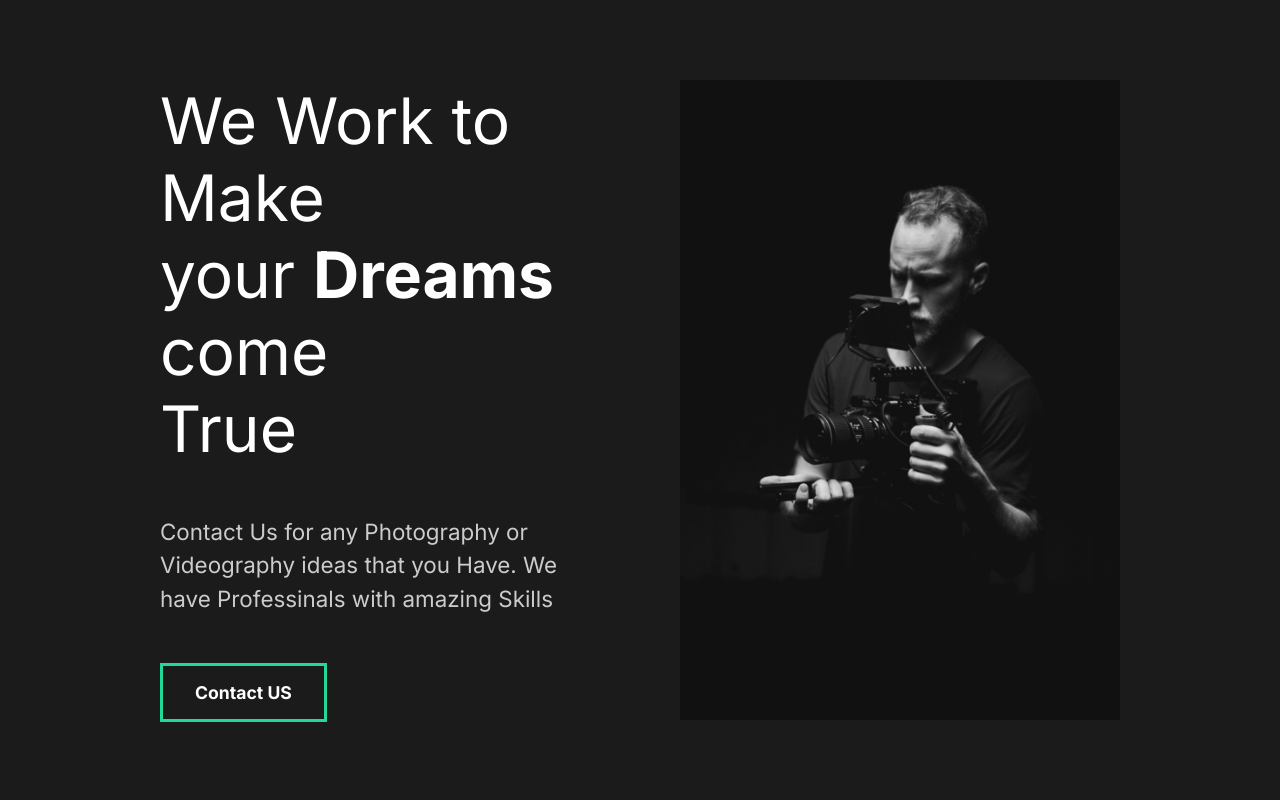
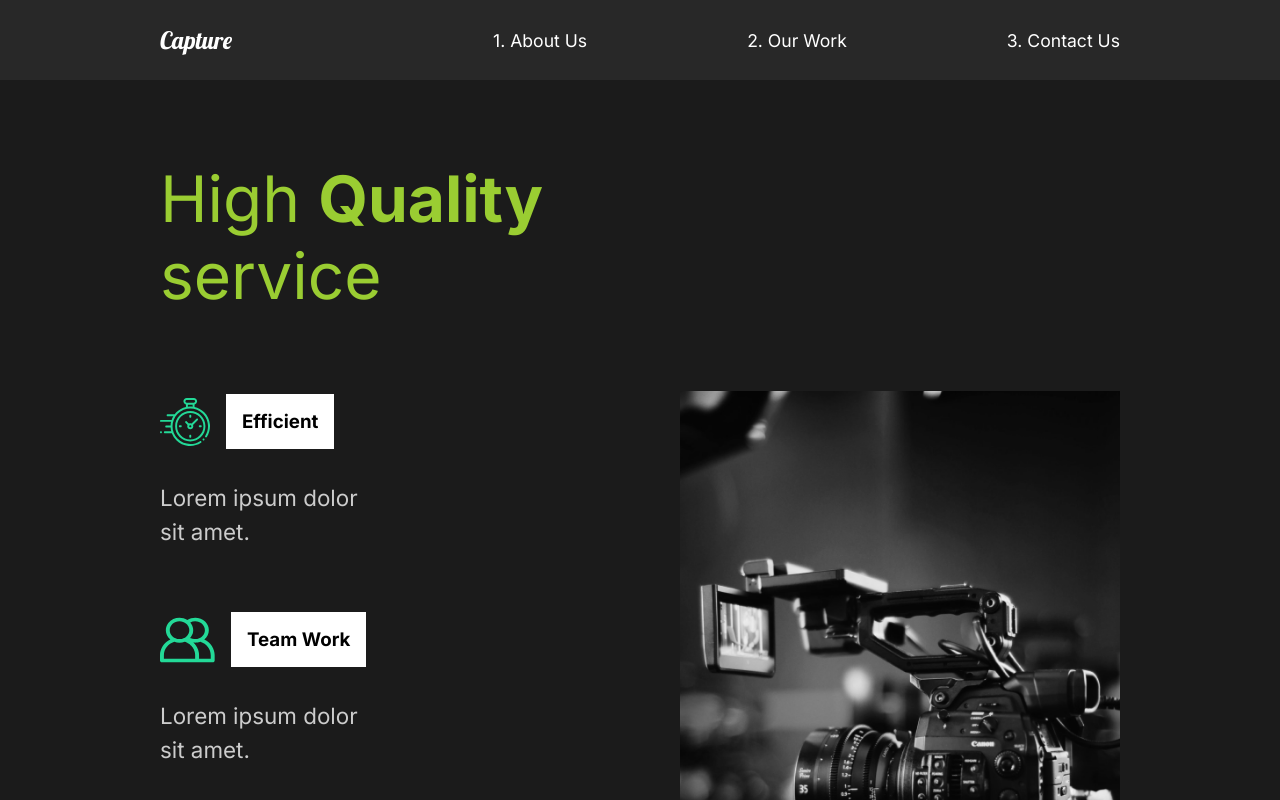
Before and after one commit to Shivam327/Capture, a React (Create React App) app: page / in a window 1280 px wide. Shown: the top 800 px of the page. Built offline with nearby package versions, Linux system fonts and the light colour scheme; the HTML template or start-up script is replaced by a standard one.

Commit message:
Navbar Added

```diff
--- a/src/App.js
+++ b/src/App.js
@@ -3,10 +3,12 @@
 import GlobalStyle from "./Components/GlobalStyle";
 //Pages
 import AboutUS from "./Pages/AboutUs";
+import Navbar from "./Components/NavComponent";
 
 function App() {
   return (
     <div className="App">
+      <Navbar />
       <GlobalStyle />
       <AboutUS />
     </div>
--- a/src/Components/FaqSection.jsx
+++ b/src/Components/FaqSection.jsx
@@ -1,8 +1,10 @@
+/* eslint-disable no-unused-vars */
 import React from "react";
-
+import { About, Description, Hide, Image } from "../styles";
+import styled from "styled-components";
 const FaqSection = () => {
   return (
-    <div className="faq">
+    <Faq>
       <h2>
         Any Questions <span>FAQ</span>
       </h2>
@@ -15,6 +17,7 @@
             Laudantium, nobis..
           </p>
         </div>
+        <div className="faq-line"></div>
       </div>
 
       <div className="question">
@@ -26,6 +29,7 @@
             Laudantium, nobis..
           </p>
         </div>
+        <div className="faq-line"></div>
       </div>
       <div className="question">
         <h4>Diffrent Payment Method</h4>
@@ -36,6 +40,7 @@
             Laudantium, nobis..
           </p>
         </div>
+        <div className="faq-line"></div>
       </div>
       <div className="question">
         <h4>What Products are Offered</h4>
@@ -46,9 +51,37 @@
             Laudantium, nobis..
           </p>
         </div>
+        <div className="faq-line"></div>
       </div>
-    </div>
+    </Faq>
   );
 };
 
+const Faq = styled(About)`
+  display: block;
+  span {
+    display: block;
+  }
+  h2 {
+    padding-bottom: 2rem;
+    font-weight: lighter;
+  }
+  .faq-line {
+    background: #cccccc;
+    height: 0.2rem;
+    margin: 2rem 0rem;
+    width: 100%;
+  }
+  .question {
+    padding: 2rem 0rem;
+    cursor: pointer;
+  }
+  .answer {
+    padding: 1rem 0rem;
+    p {
+      padding: 1rem 0rem;
+    }
+  }
+`;
+
 export default FaqSection;
--- /dev/null
+++ b/src/Components/NavComponent.jsx
@@ -0,0 +1,54 @@
+import React from "react";
+import styled from "styled-components";
+
+const Navbar = () => {
+  return (
+    <StyledNav>
+      <h1>
+        <a id="logo" href="#">
+          Capture
+        </a>
+      </h1>
+      <ul>
+        <li>
+          <a href="#">1. About Us</a>
+        </li>
+        <li>
+          <a href="#">2. Our Work</a>
+        </li>
+        <li>
+          <a href="#">3. Contact Us</a>
+        </li>
+      </ul>
+    </StyledNav>
+  );
+};
+
+const StyledNav = styled.nav`
+  min-height: 10vh;
+  display: flex;
+  margin: auto;
+  justify-content: space-between;
+  align-items: center;
+  padding: 1rem 10rem;
+  background-color: #282828;
+  a {
+    color: white;
+    text-decoration: none;
+  }
+  ul {
+    display: flex;
+    list-style: none;
+  }
+  #logo {
+    font-size: 1.5rem;
+    font-family: "Lobster", cursive;
+    font-weight: lighter;
+  }
+  li {
+    padding-left: 10rem;
+    position: relative;
+  }
+`;
+
+export default Navbar;
--- a/src/Components/ServicesSection.jsx
+++ b/src/Components/ServicesSection.jsx
@@ -1,3 +1,4 @@
+/* eslint-disable no-unused-vars */
 import React from "react";
 //Importing Icon
 import clock from "../image/clock.svg";
@@ -39,7 +40,6 @@
             <p>Lorem ipsum dolor sit amet.</p>
           </Card>
           <Card>
-            {" "}
             <div className="icon">
               <img src={money} alt="money" />
               <h3>Affordable</h3>
@@ -57,6 +57,7 @@
 
 const Services = styled(About)`
   h2 {
+    color: yellowgreen;
     padding-bottom: 5rem;
   }
   p {
--- a/src/Pages/AboutUs.js
+++ b/src/Pages/AboutUs.js
@@ -6,9 +6,9 @@
 const AboutUS = () => {
   return (
     <div>
-      <AboutSectionComponent />
+      {/* <AboutSectionComponent /> */}
       <ServicesSection />
-      <FaqSection />
+      {/* <FaqSection /> */}
     </div>
   );
 };
--- a/src/styles.js
+++ b/src/styles.js
@@ -4,7 +4,7 @@
   min-height: 90vh;
   display: flex;
   align-items: center;
-  justify-content: space-between;
+  justify-content: space-between.;
   padding: 5rem 10rem;
   color: white;
 `;
```
